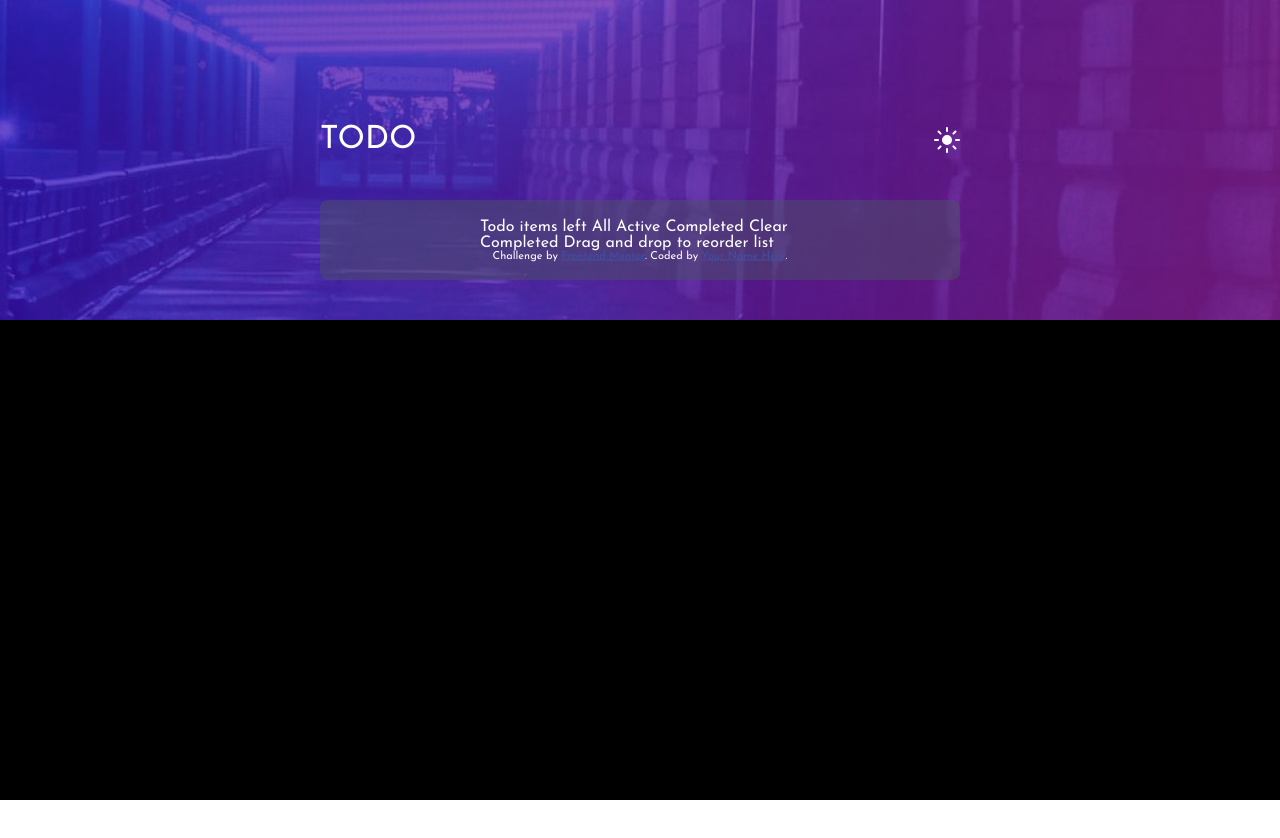
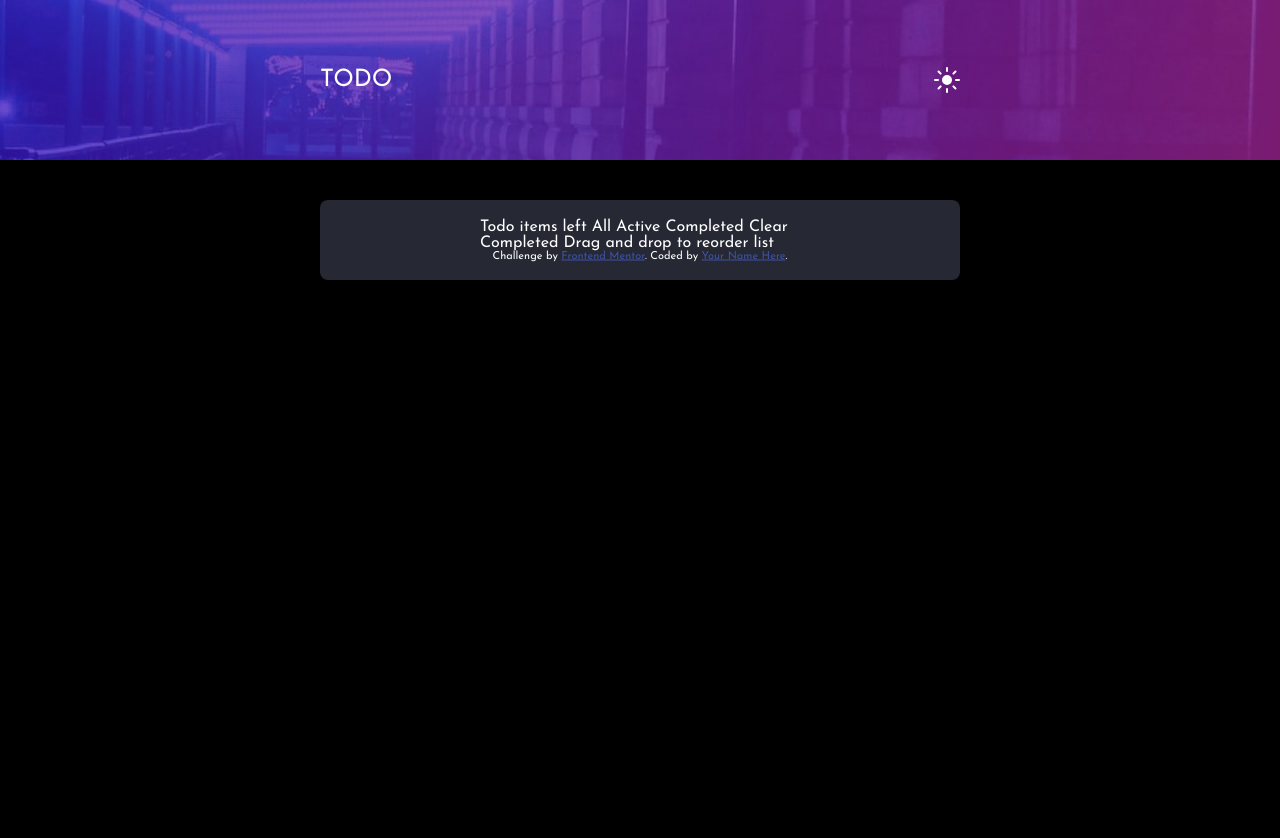
Before and after one commit to braddefauw/todo-list, a website built with webpack: page dist/index.html in a window 1280 px wide. Shown: the top 838 px of the page. Before the commit the page ends 800 px from the top, so only its background shows below. Built offline with nearby package versions, Linux system fonts and the light colour scheme.

Commit message:
reformatted header/body

```diff
--- a/dist/index.html
+++ b/dist/index.html
@@ -12,15 +12,15 @@
     <link rel="icon" href="./images/check-bold.svg">
 </head>
 <body>
-    <div class="header"></div>
-    <div class="background">
-    </div>
+    <div class="header">
         <div id="overlay-title">
             <div class="text-title">
                 TODO
                 <img class="icon" src="./images/icon-sun.svg" />
             </div>
         </div>
+    </div>
+    <div class="background">
         <div class="overlay-todo">
             <div class="new-todo-text">
                 Todo
@@ -41,6 +41,7 @@
                 </div>
             </div>
         </div>
+    </div>
     <script src="main.js"></script>
 </body>
 </html>
--- a/dist/styles.css
+++ b/dist/styles.css
@@ -14,14 +14,14 @@ body {
 }
 
 .header {
-    height: 40%;
+    height: 20%;
     background-image: url('./images/bg-desktop-dark.jpg');
     background-repeat: no-repeat;
     background-size: cover;
 }
 
 .background {
-    height: 60%;
+    height: 680%;
     background: black;
     color: white;
 }
@@ -32,7 +32,7 @@ body {
     align-items: center;
     width: 50%;
     height: 10%;
-    top: 12.5%;
+    top: 5%;
     left: 25%;
     right: 0;
     bottom: 0;
@@ -44,7 +44,7 @@ body {
     justify-content: center;
     align-items: center;
     color: white;
-    font-size: 2rem;
+    font-size: 1.5rem;
     width: 100%;
 }
 
@@ -84,7 +84,7 @@ body {
 }
 
 .light-background {
-    background: white;
+    background: hsl(0, 0%, 98%)
 }
 
 .light-overlay {
```
Lines whose indentation alone changed are shown as unchanged.
